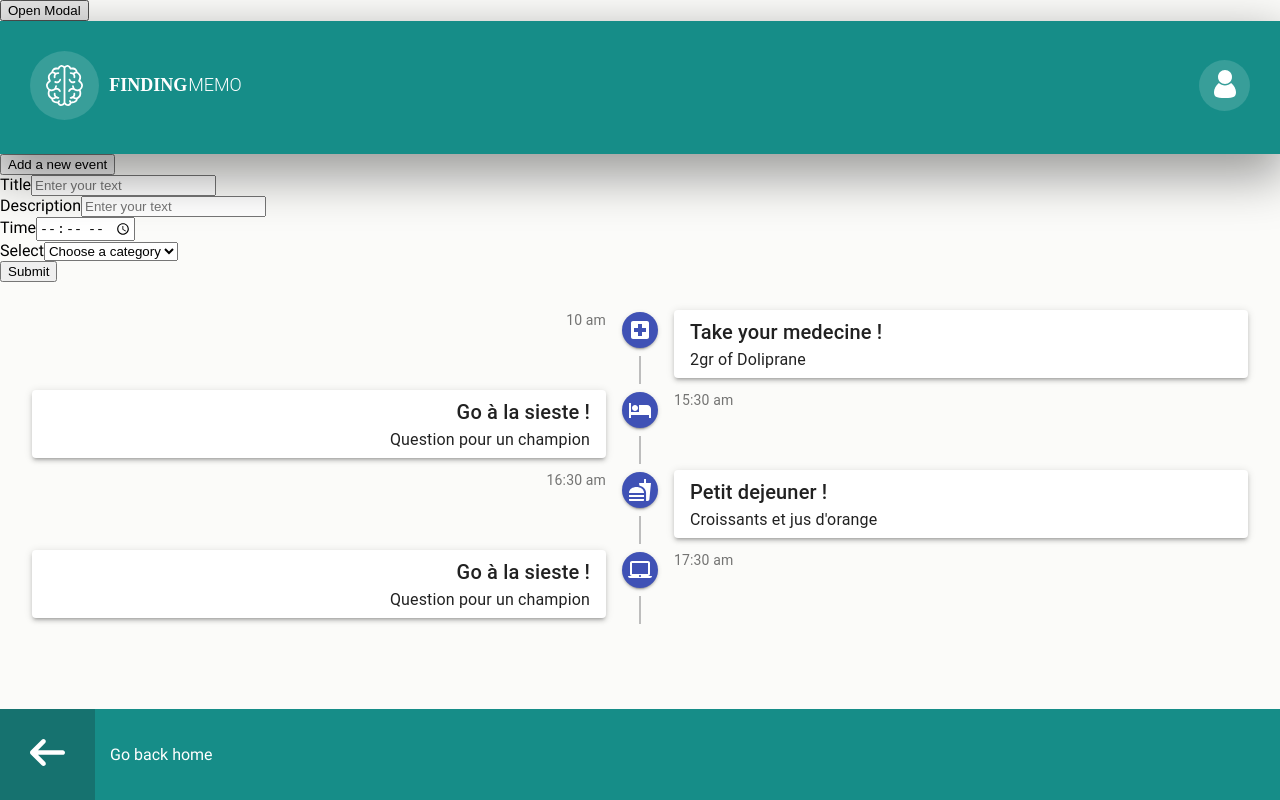
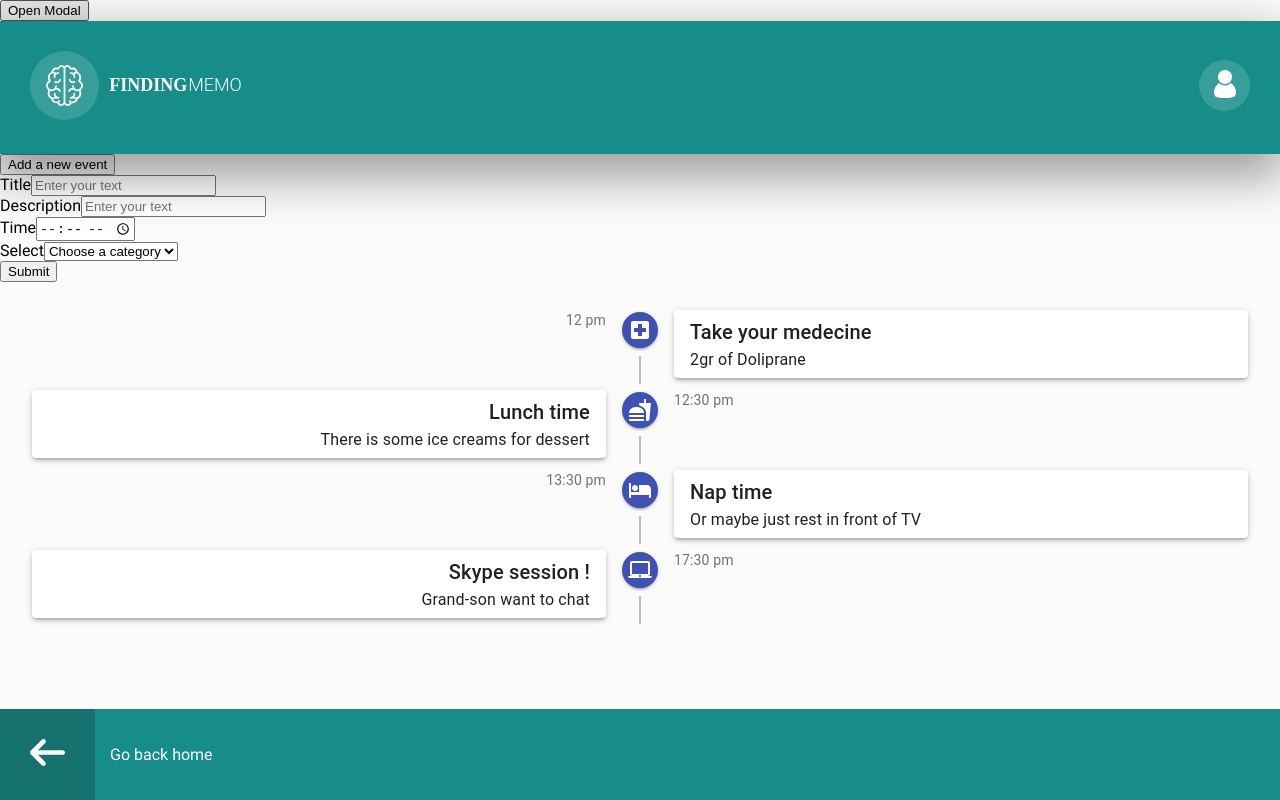
Before and after one commit to llopezjosue/doctogone-front, a React (Create React App) app: page /caregiver/his-planning in a window 1280 px wide. Built offline with nearby package versions, Linux system fonts and the light colour scheme.

Commit message:
more english corrections

```diff
--- a/src/components/Caregiver/CaregiverHome.jsx
+++ b/src/components/Caregiver/CaregiverHome.jsx
@@ -31,7 +31,7 @@ function CaregiverHome() {
         </div>
         <div>
           <p>His relatives</p>
-          <p>Add info and photos</p>
+          <p>Add infos and photos</p>
         </div>
       </Link>
       <Link to="/caregiver/his-infos" className="menu-item">
@@ -39,7 +39,7 @@ function CaregiverHome() {
           <img src={logos} alt="logo" />
         </div>
         <div>
-          <p>His info</p>
+          <p>His infos</p>
           <p>Health and personal details</p>
         </div>
       </Link>
--- a/src/components/User/Map.jsx
+++ b/src/components/User/Map.jsx
@@ -5,7 +5,7 @@ import BtnBack from "../Elements/BtnBack";
     return (
       <div>
         <div>
-          <h2> My Localisation </h2>
+          <h2> My Location </h2>
         </div>
         <div className="google-map-code">
           <iframe src="https://www.google.com/maps/embed?pb=!1m18!1m12!1m3!1d410.1175594927732!2d1.4299051063784822!3d43.59796868838596!2m3!1f0!2f0!3f0!3m2!1i1024!2i768!4f13.1!3m3!1m2!1s0x12aebb71973785bb%3A0xe3734de4faefe3a!2sSmoking%20Barrel!5e0!3m2!1sfr!2sfr!4v1583954036764!5m2!1sfr!2sfr" width="600" height="450" frameborder="0" style={{border:0}} allowfullscreen="" aria-hidden="false" tabindex="0"></iframe>
--- a/src/components/User/MyInfos.jsx
+++ b/src/components/User/MyInfos.jsx
@@ -35,7 +35,7 @@ export default function DenseTable() {
       <div className="cardInfos">
       <div>
         <h3>My name is David Grant </h3>
-        <h3> I live in Toulouse and I am 72 years old </h3>
+        <h3> I live 3 place des Carmes Toulouse and I am 72 yo</h3>
       </div>
 
       </div>
--- a/src/components/User/SOS.jsx
+++ b/src/components/User/SOS.jsx
@@ -10,7 +10,7 @@ function SOS() {
         <Pulse>
           <div className="sos-card">
             <div className="header">
-              <h1>Primary Emergency</h1>
+              <h1>Life-Threatening Emergency</h1>
             </div>
             <div className="img">
               <img src="/img/sos-health.png"></img>
--- a/src/components/User/UserHome.jsx
+++ b/src/components/User/UserHome.jsx
@@ -15,8 +15,8 @@ function UserHome() {
             <img src="/img/alert.png" />
           </div>
           <div>
-            <h1>in 5 minutes</h1>
-            <p>visite de l'infirmière</p>
+            <h1>In 1 minute</h1>
+            <p>Take my medication</p>
           </div>
         </div>
         <Link to="/user/my-planning" className="menu-item">
@@ -24,8 +24,8 @@ function UserHome() {
             <img src="/img/planning.png" />
           </div>
           <div>
-            <h2>My planning</h2>
-            <p>mon programme du jour</p>
+            <h2>My Planning</h2>
+            <p>Daily Programm</p>
           </div>
         </Link>
         <Link to="/user/my-relatives" className="menu-item">
@@ -33,8 +33,8 @@ function UserHome() {
             <img src="/img/relative.png" />
           </div>
           <div>
-            <h2>My relatives</h2>
-            <p>name and photos</p>
+            <h2>My Relatives</h2>
+            <p>Names and Photos</p>
           </div>
         </Link>
         <Link to="/user/my-infos" className="menu-item">
@@ -42,8 +42,8 @@ function UserHome() {
             <img src="/img/infos.png" />
           </div>
           <div>
-            <h2>My infos</h2>
-            <p>santé, adresse</p>
+            <h2>My Infos</h2>
+            <p>Address & Health</p>
           </div>
         </Link>
         <Link to="/user/sos" className="menu-item">
@@ -52,12 +52,12 @@ function UserHome() {
           </div>
           <div>
             <h2>SOS</h2>
-            <p>Alert pompier or family</p>
+            <p>Alert 911 or Family</p>
           </div>
         </Link>
       </div>
 
-      <div className="copyright">Copyright - 2020 blabvlbavlab</div>
+      <div className="copyright">Copyright - 2020 Doctogone</div>
     </div>
   );
 }
--- a/src/components/data/datas.json
+++ b/src/components/data/datas.json
@@ -2,7 +2,7 @@
   "relatives": {
     "family": {
       "1": {
-        "name": "Jérôme Nudiste",
+        "name": "Jérôme Bidart",
         "relation": "Husband",
         "phone": "+33625653569",
         "imgUrl": "https://www.dropbox.com/s/fmglxqnwb10ek5j/P1050094.JPG?raw=1",
@@ -84,27 +84,27 @@
   "appointments": {},
   "events": [
     {
-      "hour": "10 am",
-      "title": "Take your medecine !",
+      "hour": "12 pm",
+      "title": "Take your medecine",
       "description": "2gr of Doliprane",
       "category": "medic"
     },
     {
-      "hour": "15:30 am",
-      "title": "Go à la sieste !",
-      "description": "Question pour un champion",
+      "hour": "12:30 pm",
+      "title": "Lunch time",
+      "description": "There is some ice creams for dessert",
+      "category": "meal"
+    },
+    {
+      "hour": "13:30 pm",
+      "title": "Nap time",
+      "description": "Or maybe just rest in front of TV",
       "category": "sleep"
     },
     {
-      "hour": "16:30 am",
-      "title": "Petit dejeuner !",
-      "description": "Croissants et jus d'orange",
-      "category": "meal"
-    },
-    {
-      "hour": "17:30 am",
-      "title": "Go à la sieste !",
-      "description": "Question pour un champion",
+      "hour": "17:30 pm",
+      "title": "Skype session !",
+      "description": "Grand-son want to chat",
       "category": "social"
     }
   ]
```
Also changed, not shown: src/components/data/stats.json (deleted).
